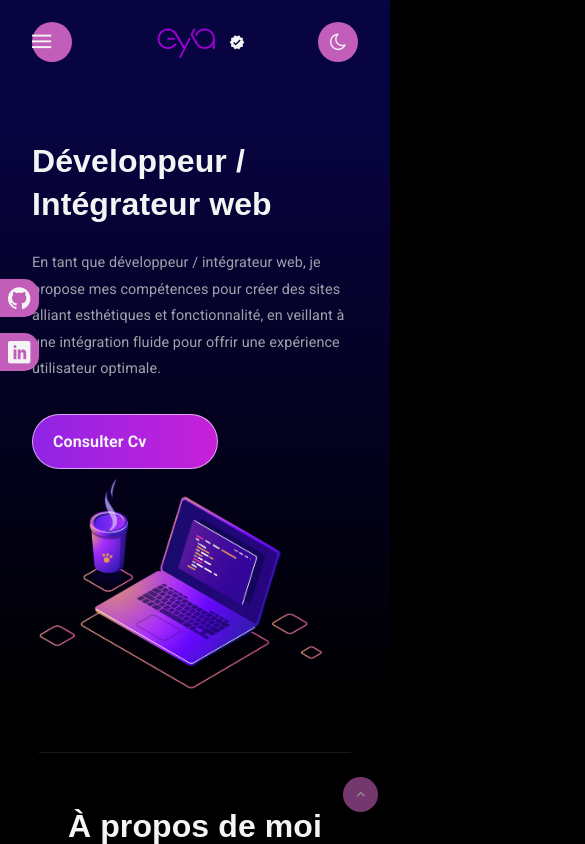
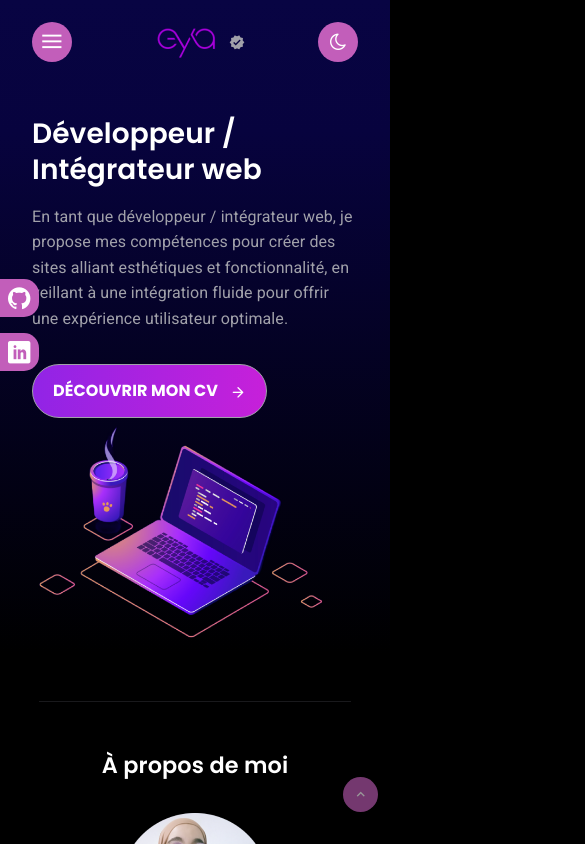
Before and after one commit to Eya-Dhouibi/portfolio-, a React (Vite) app: page / in a window 390 px wide. Shown: the top 844 px of the page, 585 px wide, since content can reach past the window. Built offline with nearby package versions, Linux system fonts and the light colour scheme.

Commit message:
commit-4

```diff
--- a/public/style.css
+++ b/public/style.css
@@ -78,11 +78,11 @@
   content: "\f3a5";
 }
 .icon-code:before {
-  content: "";
+  content: "\f121"
 }
 .icon-tv:before {
   content: "\f26c";
 }
 .icon-arrow-right:before {
-  content: "";
+  content: "\e902";
 }
--- a/src/components/Hero.jsx
+++ b/src/components/Hero.jsx
@@ -14,20 +14,20 @@ const Hero = () => {
         </p>
 
         <a href="/img/Dhouibieya-integrateur-web.pdf" target="_blank" rel="noopener noreferrer">
-              <button type="button" className="btn-rounded">
-                Consulter Cv
+              <button type="button" className="btn btn-rounded">
+              DÉCOUVRIR MON CV
                 <span className="icon-arrow-right"></span>
               </button>
             </a>
 
         <div className="all-icons">
-          <div className="icon icon-github"><a href="https://github.com/Eya-Dhouibi/"></a></div>
-          <div className="icon icon-linkedin"><a href="https://www.linkedin.com/in/eya-dhouibi-716620178/"></a></div>
+          <a href="https://github.com/Eya-Dhouibi/" target="_blank" rel="noopener noreferrer"><div className="icon icon-github"></div></a>
+          <a href="https://www.linkedin.com/in/eya-dhouibi-716620178/" target="_blank" rel="noopener noreferrer"><div className="icon icon-linkedin"></div></a>
         </div>
       </div>
 
       <div className="right-section">
-      <img width={699} height={531} src="/img/hero.png" className="img-hero" alt="hero" />
+      <img width={553} height={420} src="/img/hero.png" className="img-hero" alt="hero" />
       </div>
       </div>
       </div>
--- a/src/components/inc/Header.jsx
+++ b/src/components/inc/Header.jsx
@@ -70,11 +70,12 @@ const Header = () => {
                 {/* Icone pour fermer le modal */}
               </button>
             </li>
-            <li><a href="#">About</a></li>
-            <li><a href="#">Articles</a></li>
-            <li><a href="#">Projects</a></li>
-            <li><a href="#">Speaking</a></li>
-            <li><a href="#">Uses</a></li>
+        <li className="navbar_item"><a aria-current="page" className="navbar_link" href="/#about-me">Accueil</a></li>
+        <li className="navbar_item"><a aria-current="page" className="navbar_link" href="/#about">Profil</a></li>
+        <li className="navbar_item"><a aria-current="page" className="navbar_link" href="/#skills">Compétences</a></li>
+        <li className="navbar_item"><a aria-current="page" className="navbar_link" href="/#skills">Services</a></li>
+        <li className="navbar_item"><a aria-current="page" className="navbar_link" href="/#project">Porjets</a></li>
+        <li className="navbar_item"><a aria-current="page" className="navbar_link" href="/#contact">Contact</a></li>
           </ul>
         </div>
       )}
--- a/src/scss/_mixins.scss
+++ b/src/scss/_mixins.scss
@@ -1,4 +1,26 @@
+@use './variables' as *;
+
 // Mixins
+@mixin heading-styles($font-size, $line-height, $text-align: left) {
+  font-family: $heading-font;
+  margin-bottom: 1rem;
+  color: $subtitle;
+  font-weight: 600;
+  font-size: $font-size;
+  line-height: $line-height;
+  text-align: $text-align;
+
+  @media (max-width: 768px) {
+    font-size: $font-size * 0.85;
+    line-height: $line-height * 0.85;
+  }
+
+  @media (max-width: 480px) {
+    font-size: $font-size * 0.7;
+    line-height: $line-height * 0.7;
+  }
+}
+
 @mixin flex($justify-content: flex-start, $gap: 0) {
     display: flex;
     align-items: center;
--- a/src/scss/_variables.scss
+++ b/src/scss/_variables.scss
@@ -1,14 +1,14 @@
 // Variables
 $heading-font: 'Poppins', sans-serif;
 $body-font: 'Roboto', sans-serif;
-$border-radius: 8px;
+$border-radius: 50px;
 $box-shadow: 0 4px 20px rgba(0, 0, 0, 0.1);
 
-$primary: #000;
+$primary: hsl(304.8deg 45.05% 56.47%);
 $secondary: rgb(24, 24, 27);
 $border: rgba(63, 63, 70, 0.4);
-$text-color: rgb(244 244 245);
-$subtitle: rgb(161 161 170);
+$text-color: rgb(161, 161, 170);
+$subtitle: rgb(255, 255, 255);
 $bgHeader: rgb(39, 39, 42);
 $blue: rgb(93, 188, 252);
 $icon-hover: #d4d4d8;
--- a/src/scss/components/contact.scss
+++ b/src/scss/components/contact.scss
@@ -18,12 +18,6 @@
   font-size: 1.2rem;
   color: #777;
   margin-bottom: 40px;
-}
-
-.contact-row {
-  display: flex;
-  justify-content: space-between;
-  gap: 20px;
 }
 
 .cta-info, .contact-form {
@@ -114,3 +108,11 @@
 .submit-button i {
   margin-left: 10px;
 }
+
+@media screen and (min-width:601px) {
+  .contact-row {
+  display: flex;
+  justify-content: space-between;
+  gap: 20px;
+}
+}
--- a/src/scss/components/header.scss
+++ b/src/scss/components/header.scss
@@ -35,14 +35,15 @@
   }
 
   header ul li a {
-    color: $text-color;
+    font-family: $heading-font;
+    color: $subtitle;
     opacity: 0.9;
     font-size: 0.88rem;
     font-weight: 500;
   }
 
   header ul li a:hover {
-    color: $blue;
+    color: $primary;
     opacity: 1;
     font-size: 0.9rem;
   }
@@ -62,6 +63,7 @@
   header button.mode {
     position: relative;
     background-color: #c25eba;
+    color: $subtitle;
     width: 2.5rem;
     height: 2.5rem;
     border-radius: 50%;
@@ -70,8 +72,7 @@
 
   header .icon-menu:hover,
   header button.mode:hover {
-    color: $text-color;
-    border: 1px solid rgb(244, 165, 96);
+    border: 1px solid $text-color;
   }
 
   header .icon-close {
@@ -145,3 +146,18 @@
   header .fixed ul.modal li a {
     font-size: 1rem;
   }
+
+  @media screen and (max-width:768px) {
+    header nav {
+      display: none;
+    }
+
+    .img-hero {
+      width: 300px;
+      height: auto;
+    }
+
+    header button.menu {
+      display: flex;
+  }
+  }
--- a/src/scss/components/hero.scss
+++ b/src/scss/components/hero.scss
@@ -27,17 +27,7 @@
     box-shadow: 2px 2px 40px rgba(203, 200, 200, 0.586) inset;
   }
 
-  section.hero h1.title {
-    font-size: 2rem;
-    line-height: 2.7rem;
-    margin: 24px 0;
-    color: $text-color;
-  }
-
   section.hero p.sub-title {
-    color: $subtitle;
-    font-size: 0.9rem;
-    line-height: 1.65rem;
     margin-bottom: 32px;
   }
 
@@ -68,18 +58,11 @@
   .hero-content button
   {
     position: relative;
-    padding: 0.8375rem 4.375rem 0.8375rem 1.25rem;
-    font-weight: 700;
-    margin: 0;
-    border: 0.1rem solid rgba(255, 255, 255, 0.6);
-    display: block;
-    cursor: pointer;
-    border-radius: 50rem;
-    background: linear-gradient(to right, rgba(153, 38, 240, 0.95), rgba(209, 34, 227, 0.95));
+    padding: 0.8375rem 3rem 0.8375rem 1.25rem;
 }
 
 .hero-content button span{
   position: absolute;
-  right: 40px;
-  top: 38%;
+  right: 20px;
+  top: 37%;
 }
--- a/src/scss/styles.scss
+++ b/src/scss/styles.scss
@@ -8,6 +8,7 @@
 @use './components/contact' as *;
 @use './components/footer' as *;
 
+@import url('https://fonts.googleapis.com/css2?family=Poppins:ital,wght@0,100;0,200;0,300;0,400;0,500;0,600;0,700;0,800;0,900;1,100;1,200;1,300;1,400;1,500;1,600;1,700;1,800;1,900&display=swap');
 @import url("https://fonts.googleapis.com/css2?family=Roboto:wght@100;300;400;500;700&display=swap");
 
 html {
@@ -30,7 +31,7 @@ html {
 
 body {
   font-family: $body-font;
-  background-color: $primary;
+  background-color:hsl(0deg 0% 0%);
   color: $text-color;
   line-height: 1.6;
   -webkit-font-smoothing: antialiased;
@@ -39,21 +40,20 @@ body {
 h1, h2, h3, h4, h5, h6 {
   font-family: $heading-font;
   margin-bottom: 1rem;
-  color: $text-color;
+  color: $subtitle;
   font-weight: 600;
 }
 
 h1 {
-  font-size: 2.5rem;
+  @include heading-styles(2.5rem, 3.2rem);
 }
 
 h2 {
-  font-size: 2rem;
-  text-align: center;
+  @include heading-styles(2rem, 2.7rem, center);
 }
 
 h3 {
-  font-size: 1.75rem;
+  @include heading-styles(1.75rem, 2.3rem);
 }
 
 p {
@@ -62,29 +62,35 @@ p {
   color: $text-color;
 }
 
+.icon{
+  color: $subtitle;
+}
 a {
   text-decoration: none;
-  color: $primary;
+  color: $subtitle;
   transition: color 0.3s ease;
 
   &:hover {
-    color: darken($primary, 10%);
+    color: darken($subtitle, 10%);
   }
 }
 
-button {
+.btn {
+  display: block;
   font-family: $heading-font;
-  background-color: $primary;
-  color: #fff;
+  background: linear-gradient(to right, rgba(153, 38, 240, 0.95), rgba(209, 34, 227, 0.95));
+  color: $subtitle;
   border: none;
   padding: 0.75rem 1.5rem;
   font-size: 1rem;
   border-radius: $border-radius;
+  border: 0.1rem solid $text-color;
+  font-weight: 700;
   cursor: pointer;
   transition: background-color 0.3s ease, box-shadow 0.3s ease;
 
   &:hover {
-    background-color: darken($primary, 10%);
+    background-color: darken($subtitle, 10%);
     box-shadow: 0 6px 14px rgba(0, 123, 255, 0.3);
   }
 
@@ -138,6 +144,9 @@ button {
 }
 
 button:hover {
+  color: rgb(255, 255, 255);
+  background-color: rgb(130, 32, 204);
+  border-color: rgb(122, 30, 192);
   cursor: pointer;
 }
 
@@ -174,6 +183,7 @@ html {
 .scroll2Top {
   position: relative;
   background-color: #c25eba;
+  color: $subtitle;
   width: 2.5rem;
   height: 2.5rem;
   border-radius: 50%;
@@ -200,18 +210,6 @@ section#about img {
 ======================================== */
 
 @media (max-width: 601px) {
-  header nav {
-    display: none;
-  }
-
-  header button.menu {
-    display: block;
-  }
-
-  .img-hero {
-    width: 300px;
-    height: auto;
-  }
 
   .myProject-content {
     flex-direction: column;
```
Also changed, not shown: public/img/hero.png.
